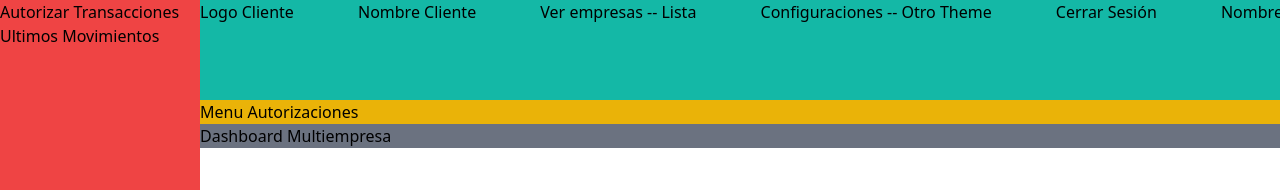
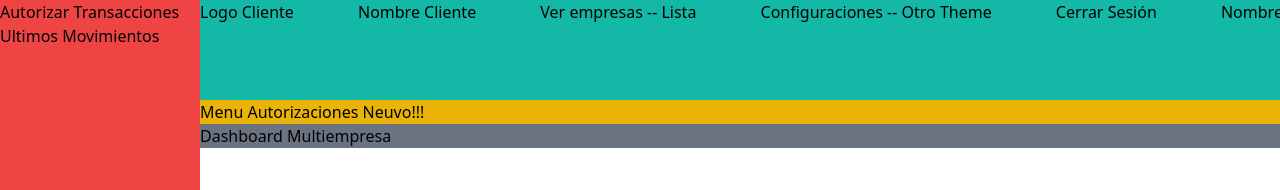
Before and after one commit to soniarez/Banco-Itau-tf-app, a React (Vite) app: page / in a window 1280 px wide. Shown: the top 190 px of the page. Built offline with nearby package versions, Linux system fonts and the light colour scheme.

Commit message:
inor change

```diff
--- a/src/components/AuthMenu.jsx
+++ b/src/components/AuthMenu.jsx
@@ -4,7 +4,7 @@ const AuthMenu = () => {
   return (
     <div>
       <div className='bg-yellow-500'>
-        Menu Autorizaciones
+        Menu Autorizaciones Neuvo!!!
       </div>
     </div>
   )
```
